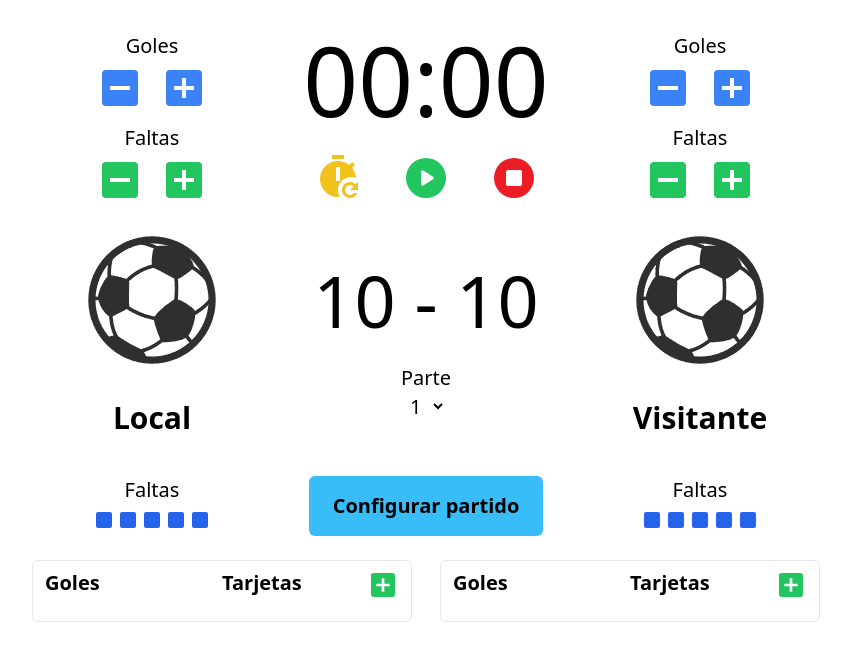
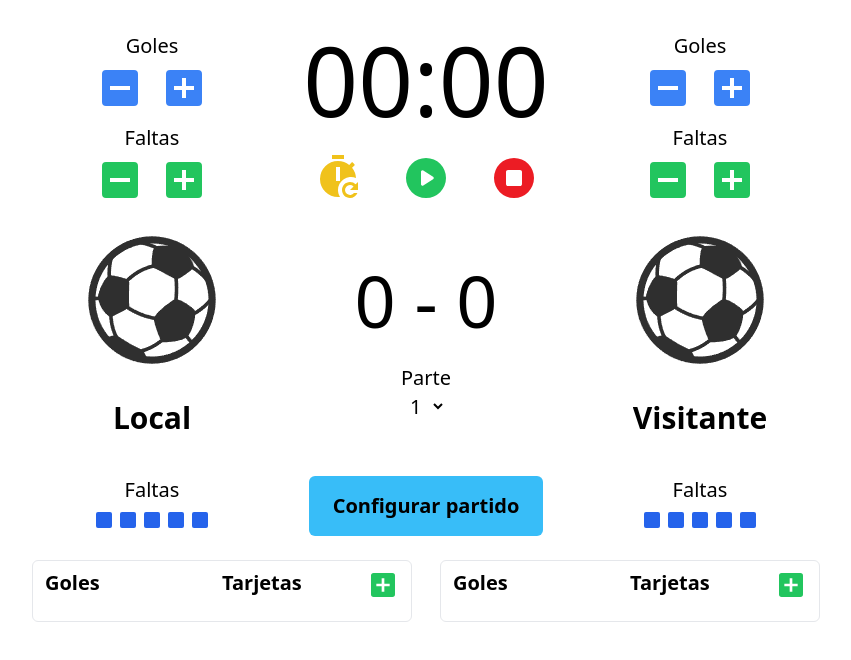
Before and after one commit to pitasdev/partidos-angular, an Angular app: page / in a window 1280 px wide. Shown: the top 660 px of the page, without its empty margins (214-1065 px from the left). Built offline with nearby package versions, Linux system fonts and the light colour scheme.

Commit message:
Ajuste datos app

```diff
--- a/src/app/app.component.ts
+++ b/src/app/app.component.ts
@@ -31,8 +31,8 @@ export class AppComponent implements OnInit {
   equipoVisitante: string = 'Visitante';
   escudoLocal: string = '';
   escudoVisitante: string = '';
-  golesLocal: number = 10;
-  golesVisitante: number = 10;
+  golesLocal: number = 0;
+  golesVisitante: number = 0;
   parte: number = 1;
   faltasLocalParte1: number = 0;
   faltasVisitanteParte1: number = 0;
```
